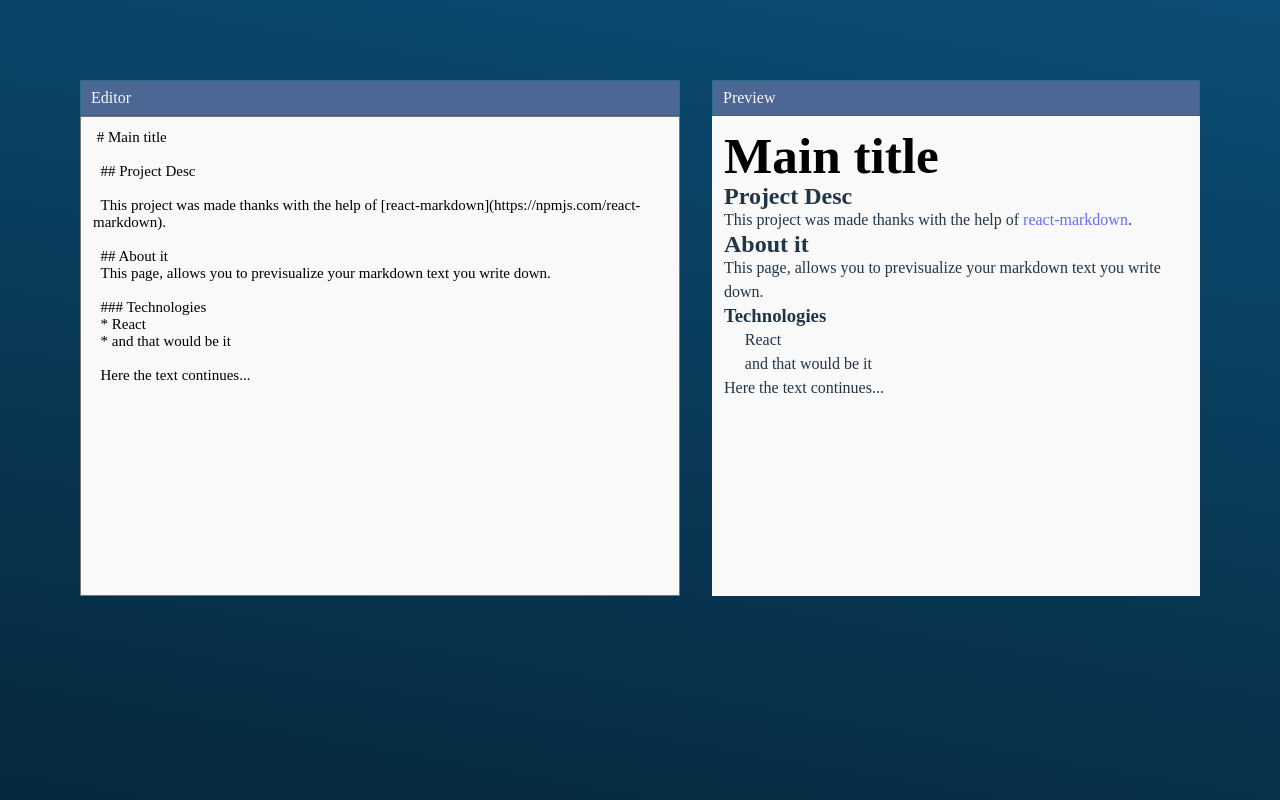
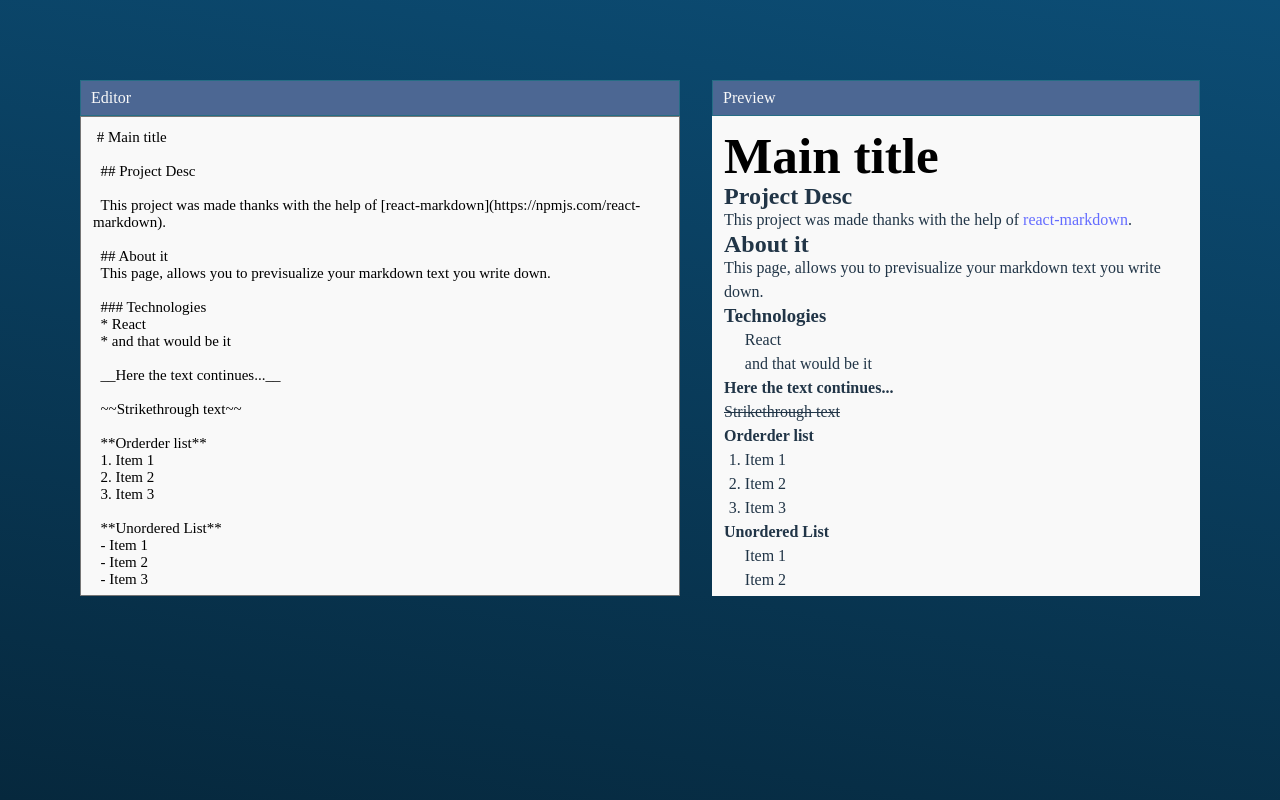
Before and after one commit to EliasPereyra/markdown-previwer, a React app: page / in a window 1280 px wide. Built offline with nearby package versions, Linux system fonts and the light colour scheme; the HTML template or start-up script is replaced by a standard one.

Commit message:
Add more text with markdown syntax as example

```diff
--- a/src/defaultText.ts
+++ b/src/defaultText.ts
@@ -12,5 +12,18 @@ export const defaultText =
   * React
   * and that would be it
 
-  Here the text continues...
+  __Here the text continues...__
+
+  ~~Strikethrough text~~
+
+  **Orderder list**
+  1. Item 1
+  2. Item 2
+  3. Item 3
+
+  **Unordered List**
+  - Item 1
+  - Item 2
+  - Item 3
+
 `
```
